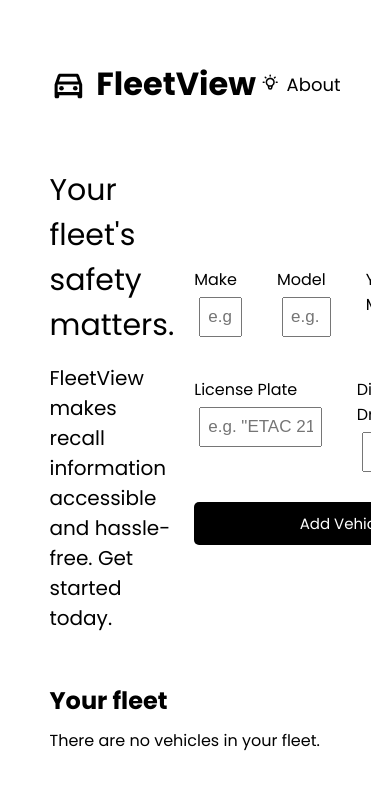
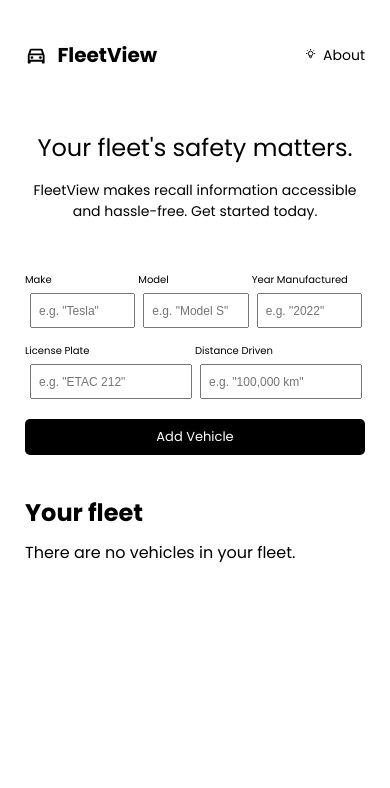
Before and after one commit to azizul-c/FleetView, a React (Create React App) app: page / in a window 390 px wide. Shown: the top 788 px of the page. Built offline with nearby package versions, Linux system fonts and the light colour scheme; data requests are answered from the project's data file.

Commit message:
Make app responsive & trim spaces from input

```diff
--- a/src/App.js
+++ b/src/App.js
@@ -37,6 +37,14 @@ function App() {
 
   // Add Vehicle
   const addVehicle = async (vehicle) => {
+    // Trim trailing/leading whitespace from each entry
+    Object.entries(vehicle).forEach(([key, value]) => {
+      if (key !== "available") {
+        vehicle[key] = value.trim();
+      }
+    });
+
+    console.log(vehicle);
     const res = await fetch(`http://localhost:5000/vehicles`, {
       method: "POST",
       headers: {
--- a/src/components/ViewVehicle.js
+++ b/src/components/ViewVehicle.js
@@ -50,7 +50,7 @@ const ViewVehicle = ({ vehicle, onDelete, onToggle }) => {
         <>
             <header className='view-vehicle-header'>
                 <h2>View vehicle</h2>
-                <Link to="/"><button className='go-back btn'><IoIosArrowRoundBack /> Return to fleet</button></Link>
+                <Link to="/"><button className='go-back'><IoIosArrowRoundBack /> Return to fleet</button></Link>
             </header>
             <div className='view-vehicle_vehicle-info'>
                 <div className='view-vehicle_vehicle-header'>
@@ -105,7 +105,7 @@ const ViewVehicle = ({ vehicle, onDelete, onToggle }) => {
                                     <Recall key={index} recall={recall} />
                                 ))}
                             </>
-                        ) : (recalls.Count == 0 ? (
+                        ) : (recalls.Count === 0 ? (
                             <p className='recalls-no-info'>There are no recalls for this vehicle at this time.</p>
                         ) : (
                             <p className='recalls-no-info'>Unable to retrieve recall information.</p>
--- a/src/index.css
+++ b/src/index.css
@@ -218,7 +218,7 @@ header svg {
   background: #e7e7e7;
 }
 
-.view-vehicle_info-section {
+.view-vehicle_info-section:nth-child(1) {
   margin-bottom: 25px;
 }
 
@@ -342,6 +342,7 @@ header svg {
 
 .recall-component {
   font-size: 18px;
+  padding-right: 20px;
 }
 
 .recall-body {
@@ -379,6 +380,7 @@ header svg {
 
 .recall-notes-and-date .recall-body-item:nth-child(1) {
   width: 60%;
+  padding-right: 40px;
 }
 
 .metric-container h5 {
@@ -493,6 +495,7 @@ header svg {
 
 .form-control label {
   display: block;
+  font-size: 14px;
 }
 
 .form-control input {
@@ -547,6 +550,14 @@ footer {
   display: flex;
   align-items: center;
   text-decoration: none;
+  padding-right: 0;
+  border: none;
+  cursor: pointer;
+  font-family: "Poppins", sans-serif;
+}
+
+.go-back:active {
+  transform: scale(0.95);
 }
 
 .go-back svg {
@@ -584,3 +595,392 @@ footer {
 .about-page p a {
   text-decoration: underline;
 }
+
+@media (max-width: 1200px) {
+  .container {
+    max-width: 95%;
+  }
+
+  .form-control label {
+    font-size: 12px;
+  }
+
+  .form-control input {
+    font-size: 14px;
+  }
+
+  .description h3 {
+    font-size: 24px;
+  }
+
+  .description h4 {
+    font-size: 14px;
+  }
+
+  .add-form {
+    max-width: 470px;
+  }
+
+  .description {
+    max-width: 380px;
+  }
+
+  .header p {
+    font-size: 14px;
+  }
+
+  .header h1 {
+    font-size: 30px;
+  }
+
+  .vehicle-title {
+    font-size: 16px;
+  }
+
+  .vehicle-text p {
+    font-size: 14px;
+  }
+
+  .vehicles-container {
+    justify-content: center;
+  }
+}
+
+@media (max-width: 930px) {
+  .header h1 {
+    font-size: 24px;
+  }
+
+  header svg {
+    width: 1.7em;
+    height: 1.7em;
+  }
+
+  .desc-and-form {
+    flex-direction: column;
+  }
+
+  .description {
+    text-align: center;
+    margin-bottom: 45px;
+  }
+
+  .add-vehicle-btn {
+    font-size: 13px;
+  }
+
+  .vehicle {
+    width: 300px;
+  }
+
+  .vehicle img {
+    height: 90px;
+  }
+
+  .view-vehicle_vehicle-info h3 {
+    font-size: 20px;
+  }
+
+  .view-vehicle_vehicle-info img {
+    height: 50px;
+  }
+
+  .view-vehicle_vehicle-header svg {
+    font-size: 15px;
+  }
+
+  .view-vehicle_delete {
+    width: 15px;
+    height: 15px;
+    border-radius: 7.5px;
+  }
+
+  .view-vehicle_vehicle-specs h4 {
+    font-size: 16px;
+    margin-bottom: 10px;
+  }
+
+  .metric-container h5 {
+    font-size: 10px;
+  }
+
+  .icon-and-metric {
+    font-size: 14px;
+  }
+
+  .icon-and-metric p {
+    margin-left: 0px;
+  }
+
+  .metric-container {
+    padding: 10px;
+    margin-left: 10px;
+  }
+
+  .status-tip {
+    font-size: 10px;
+  }
+
+  .view-vehicle_info-section h6 {
+    font-size: 12px;
+    margin-left: 10px;
+    padding: 4px 8px;
+    margin-bottom: 15px;
+  }
+
+  .view-vehicle_vehicle-specs {
+    padding: 20px;
+  }
+
+  .recall-component {
+    font-size: 12px;
+  }
+
+  .recall-container {
+    margin-left: 10px;
+    margin-bottom: 10px;
+  }
+
+  .recall-header {
+    padding: 8px;
+  }
+
+  .recall-expand-or-collapse {
+    font-size: 10px;
+  }
+
+  .view-vehicle-header h2 {
+    font-size: 20px;
+  }
+
+  .go-back {
+    font-size: 12px;
+  }
+
+  .go-back svg {
+    font-size: 6px;
+    margin-right: 7px;
+  }
+
+  .recall-body-title {
+    font-size: 10px;
+  }
+
+  .recall-body-text {
+    font-size: 11px;
+  }
+
+  .about-page h2 {
+    font-size: 20px;
+  }
+
+  .about-page p {
+    font-size: 14px;
+    margin-left: 0;
+  }
+
+  .view-vehicle_vehicle-year {
+    margin-left: 7px;
+  }
+}
+
+@media (max-width: 550px) {
+  .container {
+    max-width: 100%;
+  }
+
+  .about-page h2 {
+    font-size: 16px;
+  }
+
+  .about-page p {
+    font-size: 12px;
+  }
+
+  .view-vehicle_vehicle-info {
+    margin: 10px;
+  }
+
+  .icon-and-metric {
+    font-size: 12px;
+  }
+
+  .metric-container h5 {
+    font-size: 8px;
+  }
+
+  .view-vehicle_vehicle-specs h4 {
+    font-size: 14px;
+  }
+
+  .status-tip {
+    margin-top: 12px;
+    margin-left: 10px;
+  }
+
+  .status-tip p {
+    font-size: 8px;
+  }
+
+  .view-vehicle_info-section h6 {
+    font-size: 9px;
+    border-top-right-radius: 15px;
+  }
+
+  .view-vehicle_vehicle-info h3 {
+    font-size: 18px;
+  }
+
+  .recall-component {
+    font-size: 10px;
+  }
+
+  .recall-body-title {
+    font-size: 8px;
+  }
+
+  .recall-body-text {
+    font-size: 9px;
+  }
+
+  .recall-expand-or-collapse {
+    font-size: 8px;
+  }
+
+  .view-vehicle_vehicle-title {
+    margin-left: 14px;
+  }
+
+  .view-vehicle_vehicle-info img {
+    height: 40px;
+  }
+
+  .view-vehicle_vehicle-info h3 {
+    font-size: 16px;
+  }
+
+  .form-control input {
+    height: 35px;
+    margin: 5px;
+    font-size: 12px;
+  }
+
+  .form-control label {
+    font-size: 10px;
+  }
+
+  .form-control {
+    margin: 5px 8px;
+    margin-left: 0px;
+  }
+
+  .add-vehicle-btn {
+    margin-left: 0px;
+  }
+
+  .btn {
+    margin: 0;
+    margin-top: 10px;
+    padding: 8px 20px;
+  }
+}
+
+@media (max-width: 440px) {
+  .header h1 {
+    font-size: 20px;
+  }
+
+  header svg {
+    width: 1.4em;
+    height: 1.4em;
+  }
+  .container {
+    margin: 15px auto;
+    padding: 25px;
+  }
+  .view-vehicle_vehicle-info h3 {
+    font-size: 14px;
+  }
+  .view-vehicle_vehicle-header {
+    border-top-right-radius: 20px;
+  }
+
+  .view-vehicle_vehicle-header svg {
+    font-size: 12px;
+  }
+  .view-vehicle_delete {
+    width: 12px;
+    height: 12px;
+    border-radius: 6px;
+  }
+
+  .view-vehicle-header h2 {
+    font-size: 16px;
+  }
+
+  .icon-and-metric {
+    font-size: 8px;
+  }
+
+  .metric-container h5 {
+    font-size: 7px;
+  }
+
+  .go-back {
+    font-size: 10px;
+  }
+
+  .status-tip {
+    font-size: 8px;
+  }
+
+  .view-vehicle_vehicle-specs h4 {
+    font-size: 12px;
+    margin-bottom: 8px;
+  }
+
+  .view-vehicle_info-section:nth-child(1) {
+    margin-bottom: 15px;
+  }
+
+  .view-vehicle_vehicle-specs {
+    padding: 14px;
+  }
+
+  .view-vehicle_info-section h6 {
+    font-size: 8px;
+  }
+
+  .recall-component {
+    font-size: 8px;
+  }
+
+  .recall-header {
+    padding: 6px;
+  }
+
+  .recall-expand-or-collapse {
+    font-size: 7px;
+  }
+
+  .metric-container {
+    padding: 9px;
+    border-radius: 14px 0px;
+  }
+
+  .recall-body-title {
+    font-size: 6px;
+  }
+
+  .recall-body-text {
+    font-size: 7px;
+  }
+
+  .recall-body {
+    padding: 10px;
+  }
+
+  .recall-body-item {
+    margin-bottom: 10px;
+  }
+}
```
